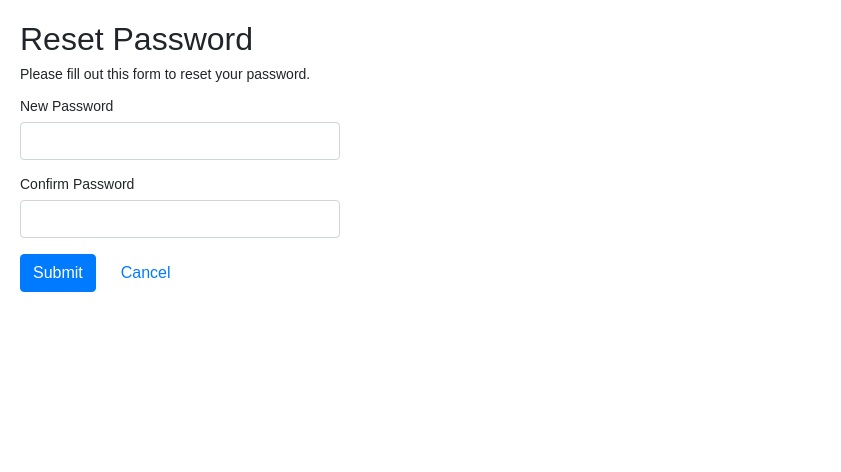
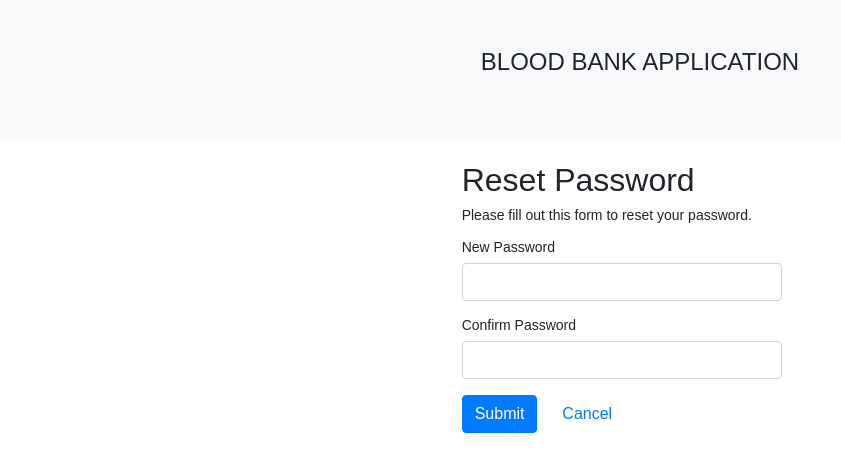
Before and after one commit to Anshul66/internshala_project, a PHP site: page /hospital_resetpass.php in a window 1280 px wide. Shown: the top 472 px of the page, without its empty margins (0-841 px from the left). Run offline with PHP 8.4, Linux system fonts and the light colour scheme; the visitor is signed in with stand-in values (Sample User, id 1).

Commit message:
Update hospital_resetpass.php

```diff
--- a/hospital_resetpass.php
+++ b/hospital_resetpass.php
@@ -40,7 +40,7 @@ if($_SERVER["REQUEST_METHOD"] == "POST"){
     // Check input errors before updating the database
     if(empty($new_password_err) && empty($confirm_password_err)){
         // Prepare an update statement
-        $sql = "UPDATE users SET password = ? WHERE id = ?";
+        $sql = "UPDATE internshala_login SET password = ? WHERE id = ?";
 
         if($stmt = mysqli_prepare($link, $sql)){
             // Bind variables to the prepared statement as parameters
@@ -54,7 +54,7 @@ if($_SERVER["REQUEST_METHOD"] == "POST"){
             if(mysqli_stmt_execute($stmt)){
                 // Password updated successfully. Destroy the session, and redirect to login page
                 session_destroy();
-                header("location: login.php");
+                header("location: hospital_login.php");
                 exit();
             } else{
                 echo "Oops! Something went wrong. Please try again later.";
@@ -82,7 +82,10 @@ if($_SERVER["REQUEST_METHOD"] == "POST"){
     </style>
 </head>
 <body>
-    <div class="wrapper">
+    <div class="p-5 text-center bg-light">
+                <h4 class="mb-3">BLOOD BANK APPLICATION</h4></div>
+                <div class="col-md-4 mx-auto">
+                    <div class="wrapper">
         <h2>Reset Password</h2>
         <p>Please fill out this form to reset your password.</p>
         <form action="<?php echo htmlspecialchars($_SERVER["PHP_SELF"]); ?>" method="post">
@@ -102,5 +105,6 @@ if($_SERVER["REQUEST_METHOD"] == "POST"){
             </div>
         </form>
     </div>
+    </div>
 </body>
 </html>
```
